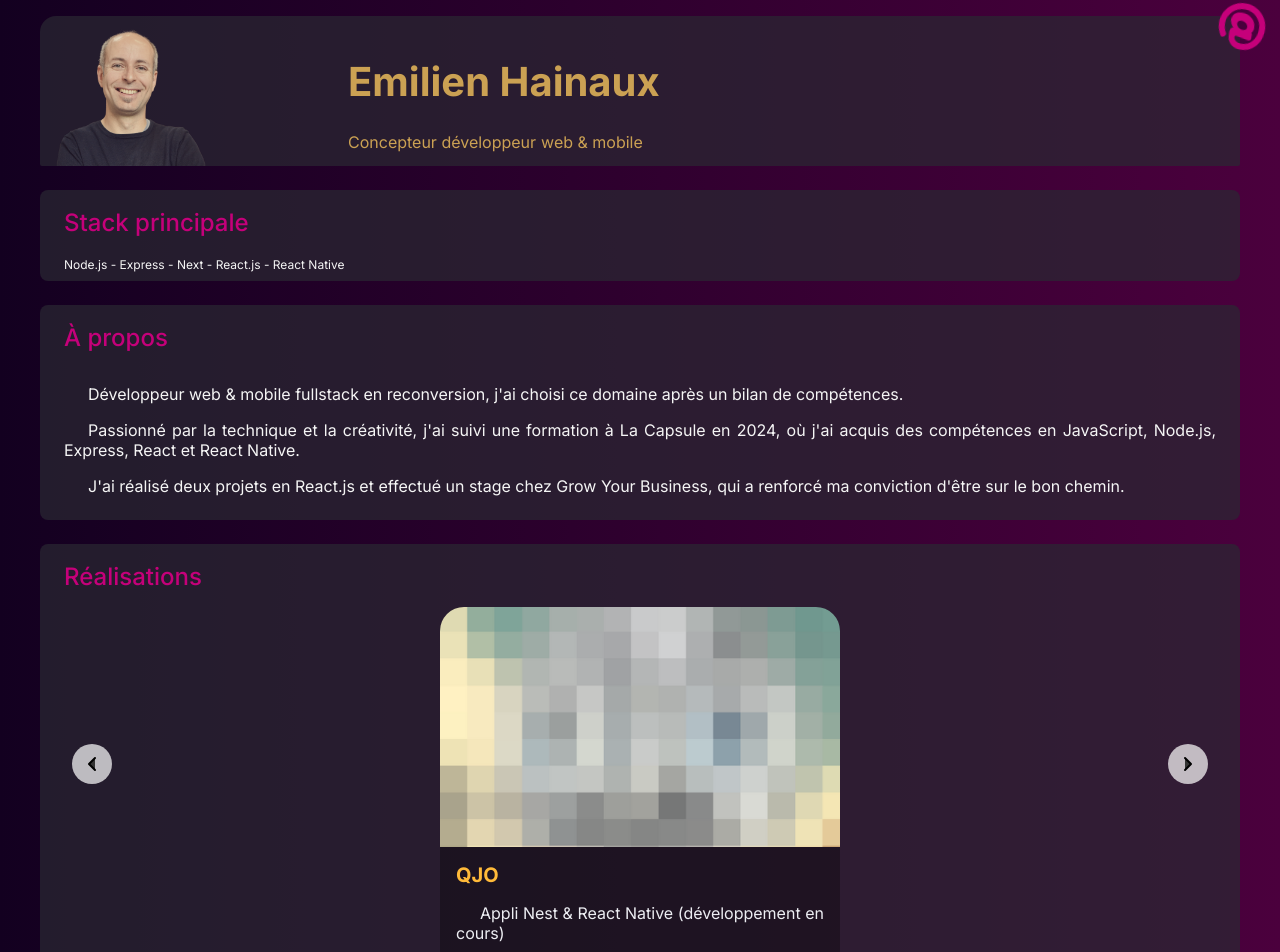
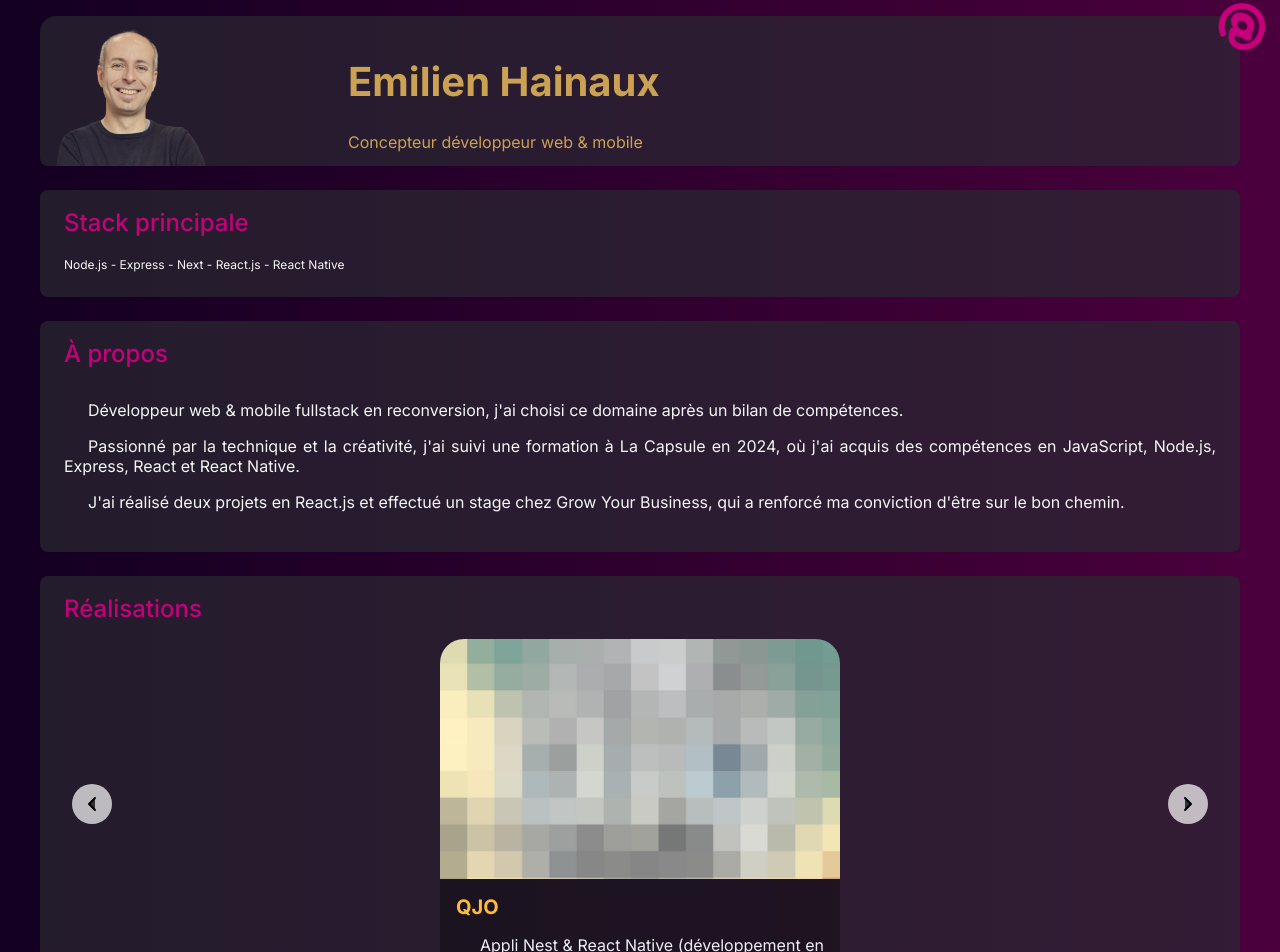
Before and after one commit to e-hainaux/ehweb, a Next.js app: page / in a window 1280 px wide. Shown: the part 16-968 px from the top of the page. Built offline with nearby package versions, Linux system fonts and the light colour scheme.

Commit message:
update border-radius

```diff
--- a/app/screens/home.tsx
+++ b/app/screens/home.tsx
@@ -245,7 +245,7 @@ const Home: React.FC = () => {
         </div>
       </div>
       {isCarouselReady && (
-  <div className={styles.block}>
+  <div className={`${styles.block} ${styles.lastBlock}`}>
     <span className={styles.title}>Réalisations</span>
     <div className={styles.embla} ref={emblaRef}>
       <div className={styles.emblaContainer}>
--- a/app/styles/Header.module.css
+++ b/app/styles/Header.module.css
@@ -6,7 +6,7 @@
     height: 150px;
     padding: 0 16px 0 16px;
     margin-bottom: 24px;
-    border-radius: 16px 16px 2px 2px;
+    border-radius: 16px 16px 8px 8px;
     background-color: rgba(42, 40, 51, 0.7);
   }
 
--- a/app/styles/Home.module.css
+++ b/app/styles/Home.module.css
@@ -57,12 +57,16 @@
     display: flex;
     flex-direction: column;
     justify-content: space-evenly;
-    padding: 2px 8px 8px 8px;
+    padding: 2px 8px 24px 8px;
     margin-bottom: 24px;;
     border-radius: 8px;
     background-color: rgba(42, 40, 51, 0.7);
   }
 
+  .lastBlock{
+    border-radius: 8px 8px 16px 16px;
+
+}
   .blockText {
     padding: 0 16px;
   }
```
